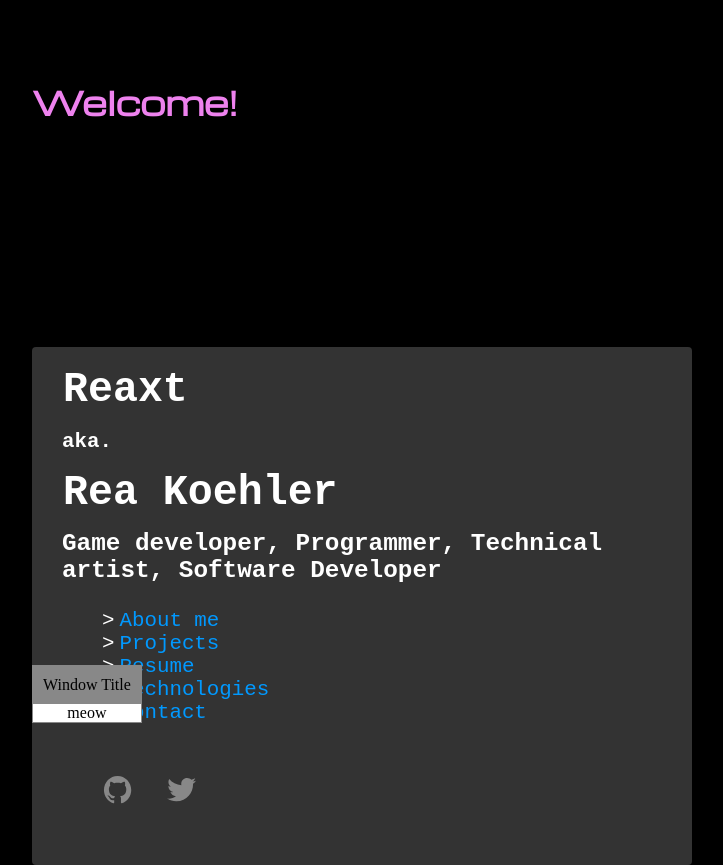
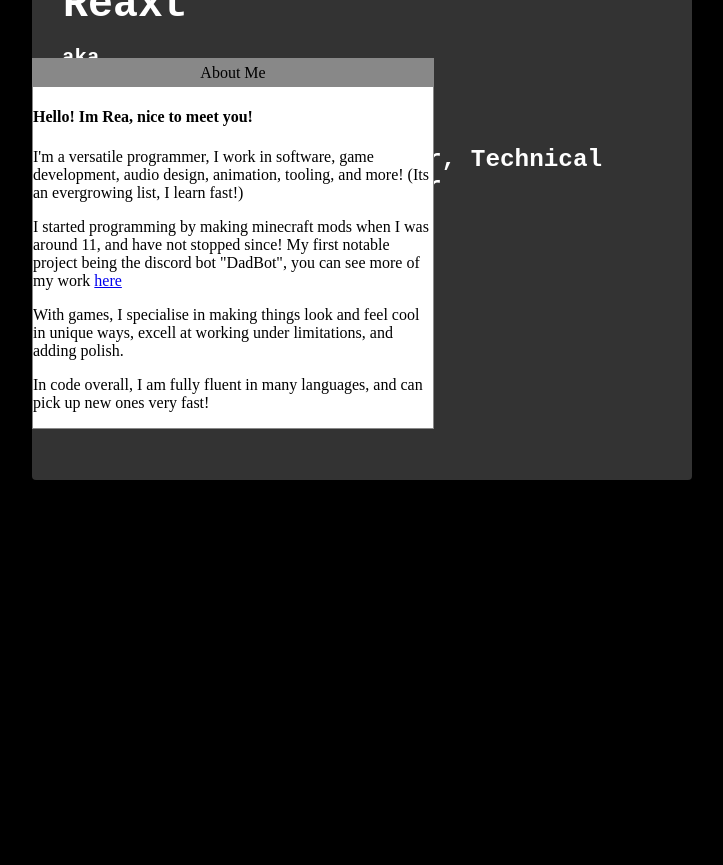
Before and after one commit to Reaxt/reaxt.github.io, a plain HTML site: page index.html in a window 1280 px wide. Shown: the whole page, without its empty margins (26-749 px from the left). After the commit the page ends 800 px from the top, so only its background shows below. Drawn offline with nearby package versions, Linux system fonts and the light colour scheme.

Commit message:
some more basics.

```diff
--- a/index.html
+++ b/index.html
@@ -17,7 +17,6 @@
 <body>
     <div id="everything">
 
-        <h1 id="title">Welcome!</h1>
         <div id="mainContainer">
             <h1>Reaxt</h1>
             <h4>aka.</h4>
@@ -43,10 +42,20 @@
                 </li>
             </ul>
         </div>
-        <div class="window" id="WindowTemplate">
+        <div class="window" id="WindowTemplate" style="visibility: hidden;">
             <div class="windowHeader">Window Title</div>
             <div class="windowContent">
                 meow
+            </div>
+        </div>
+        <div class="window" id="AboutMeWindow">
+            <div class="windowHeader">About Me</div>
+            <div class="windowContent" id="AboutMeContent">
+                <h4>Hello! Im Rea, nice to meet you!</h4>
+                <p>I'm a versatile programmer, I work in software, game development, audio design, animation, tooling, and more! (Its an evergrowing list, I learn fast!)</p>
+                <p>I started programming by making minecraft mods when I was around 11, and have not stopped since! My first notable project being the discord bot "DadBot", you can see more of my work <a href="a">here</a></p>
+                <p>With games, I specialise in making things look and feel cool in unique ways, excell at working under limitations, and adding polish.</p>
+                <p>In code overall, I am fully fluent in many languages, and can pick up new ones very fast! </p>
             </div>
         </div>
     </div>
--- a/style.css
+++ b/style.css
@@ -4,8 +4,8 @@
 
 #mainContainer {
     display: flexbox;
-    position: relative;
-    top: 200px;
+    position: fixed;
+    bottom: 40%;
     padding: 30px;
     border-radius: 4px;
     font: 1.3rem Inconsolata, monospace;
@@ -22,13 +22,25 @@
     color: black;
     border: 1px solid rgb(136, 136, 136);
     text-align: center;
+    width: fit-content;
+    height: fit-content;
 }
 
 .windowHeader {
-    padding: 10px;
+    padding: 5px 0px;
     cursor: move;
     z-index: 10;
     background-color: rgb(136, 136, 136);
+}
+
+.windowContent {
+    width: fit-content;
+    width: 400px;
+}
+
+#AboutMeWindow .windowContent {
+    left: 80%;
+    text-align: left;
 }
 
 #itemList {
```
